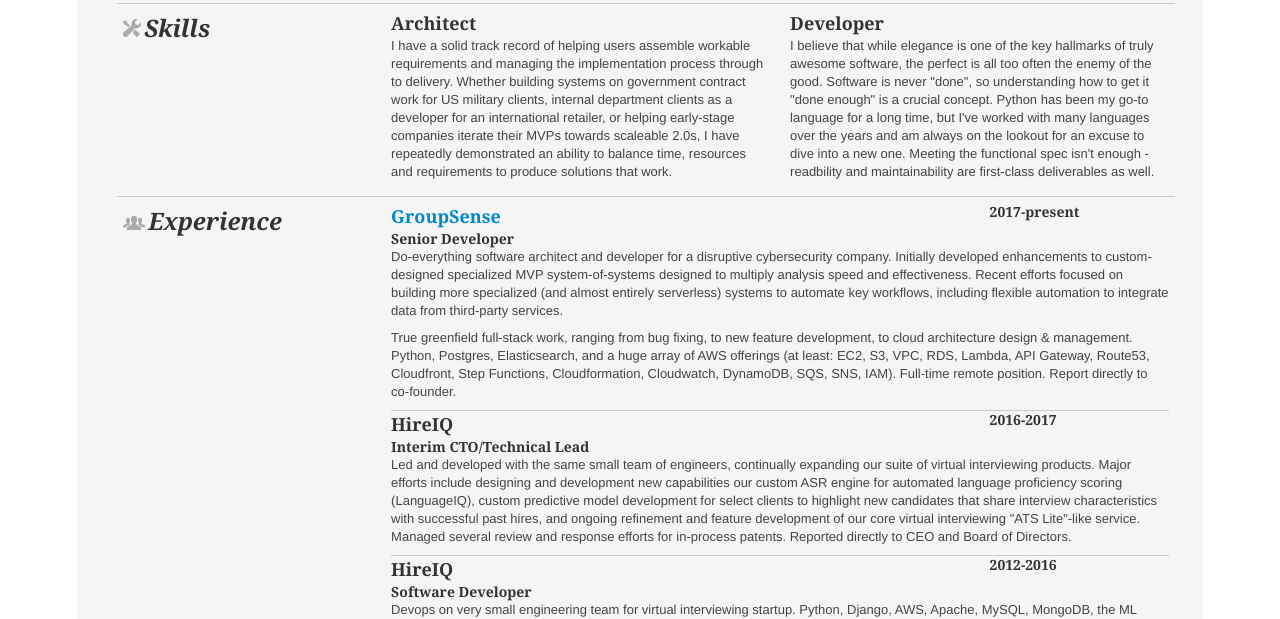
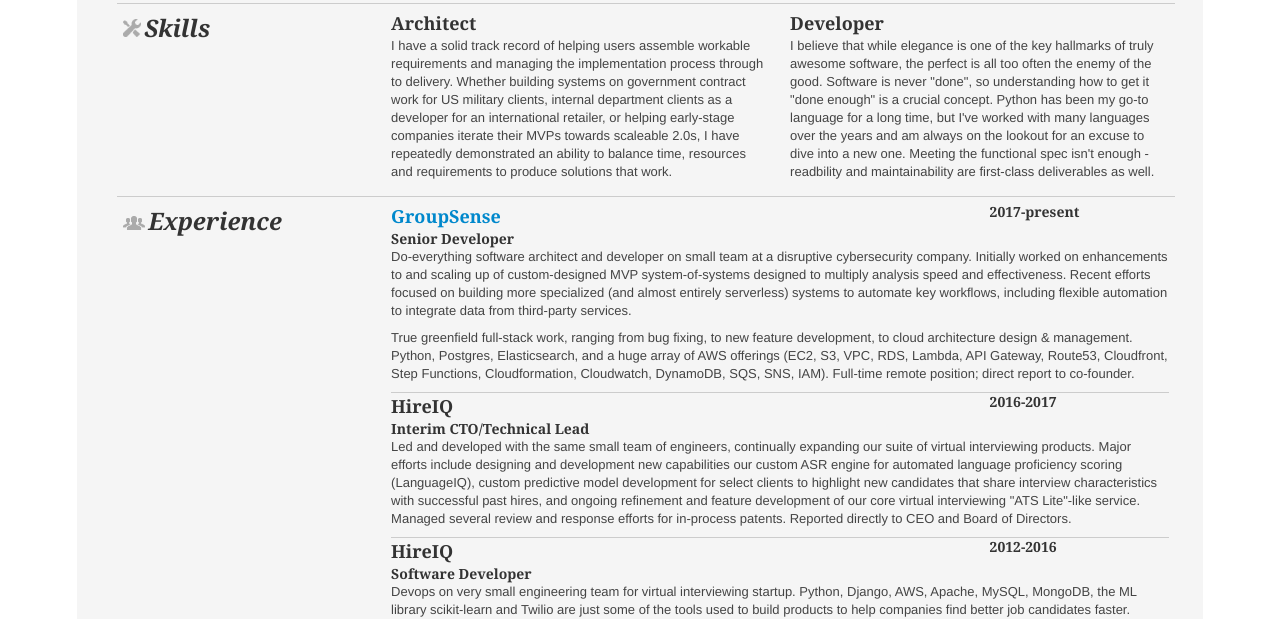
Before and after one commit to morrissimo/morrissimo.github.io, a plain HTML site: page index.html in a window 1280 px wide. Shown: the part 182-801 px from the top of the page. Drawn offline with nearby package versions, Linux system fonts and the light colour scheme.

Commit message:
more wording tweaks

```diff
--- a/index.html
+++ b/index.html
@@ -103,16 +103,16 @@
             </div>
           </div>
           <h4>Senior Developer</h4>
-          <p>Do-everything software architect and developer for a disruptive cybersecurity company. Initially developed
-            enhancements to custom-designed specialized MVP system-of-systems designed to multiply analysis speed
-            and effectiveness. Recent efforts focused on building more specialized (and almost entirely serverless)
-            systems to automate key workflows, including flexible automation to integrate data from third-party
-            services.
+          <p>Do-everything software architect and developer on small team at a disruptive
+            cybersecurity company. Initially worked on enhancements to and scaling up of custom-designed MVP
+            system-of-systems designed to multiply analysis speed and effectiveness. Recent efforts focused on building
+            more specialized (and almost entirely serverless) systems to automate key workflows, including flexible
+            automation to integrate data from third-party services.
           </p>
           <p>True greenfield full-stack work, ranging from bug fixing, to new feature development, to cloud
             architecture design & management. Python, Postgres, Elasticsearch, and a huge array of AWS offerings
-            (at least: EC2, S3, VPC, RDS, Lambda, API Gateway, Route53, Cloudfront, Step Functions, Cloudformation,
-            Cloudwatch, DynamoDB, SQS, SNS, IAM). Full-time remote position. Report directly to co-founder.
+            (EC2, S3, VPC, RDS, Lambda, API Gateway, Route53, Cloudfront, Step Functions, Cloudformation,
+            Cloudwatch, DynamoDB, SQS, SNS, IAM). Full-time remote position; direct report to co-founder.
           </p>
         </div>
         <div class="subsection">
```
